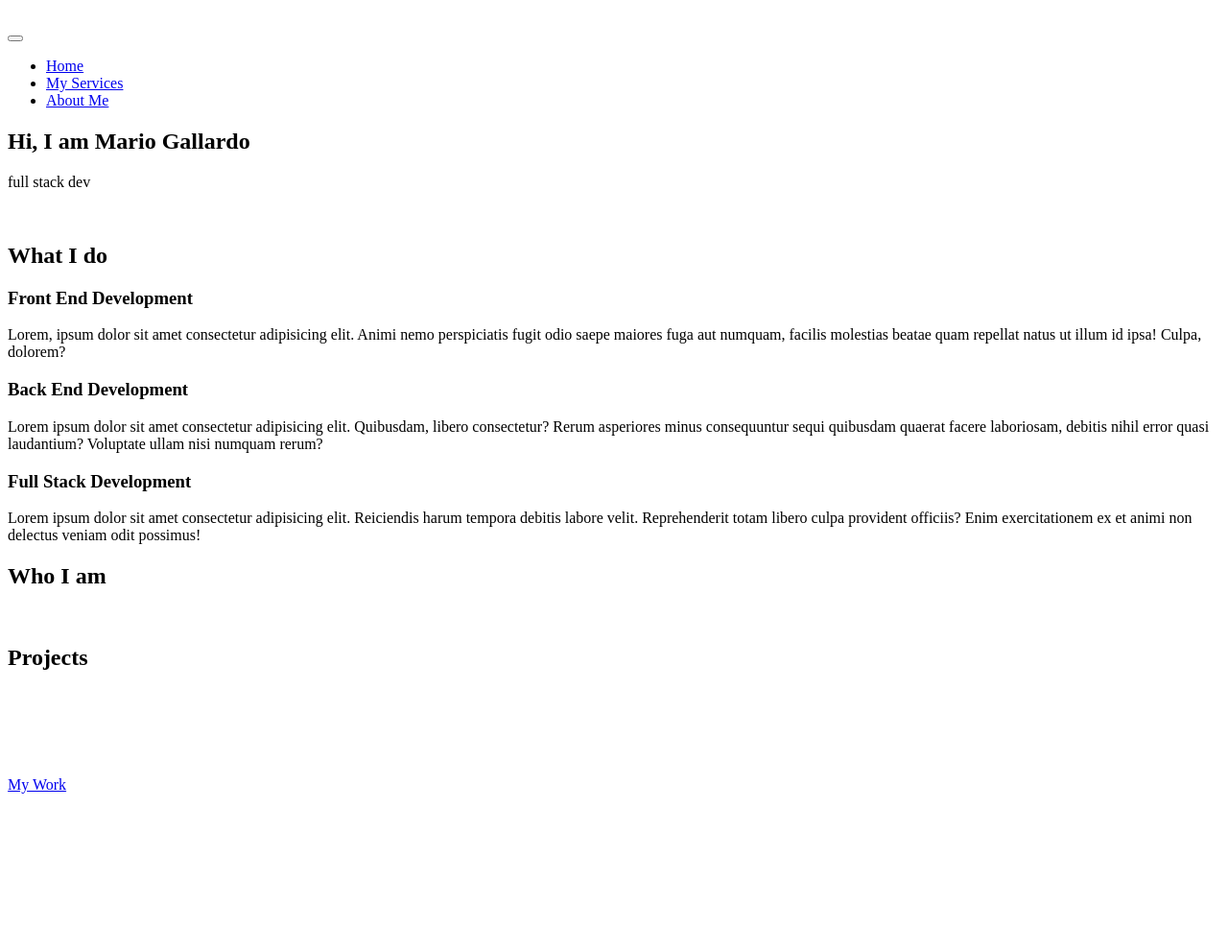
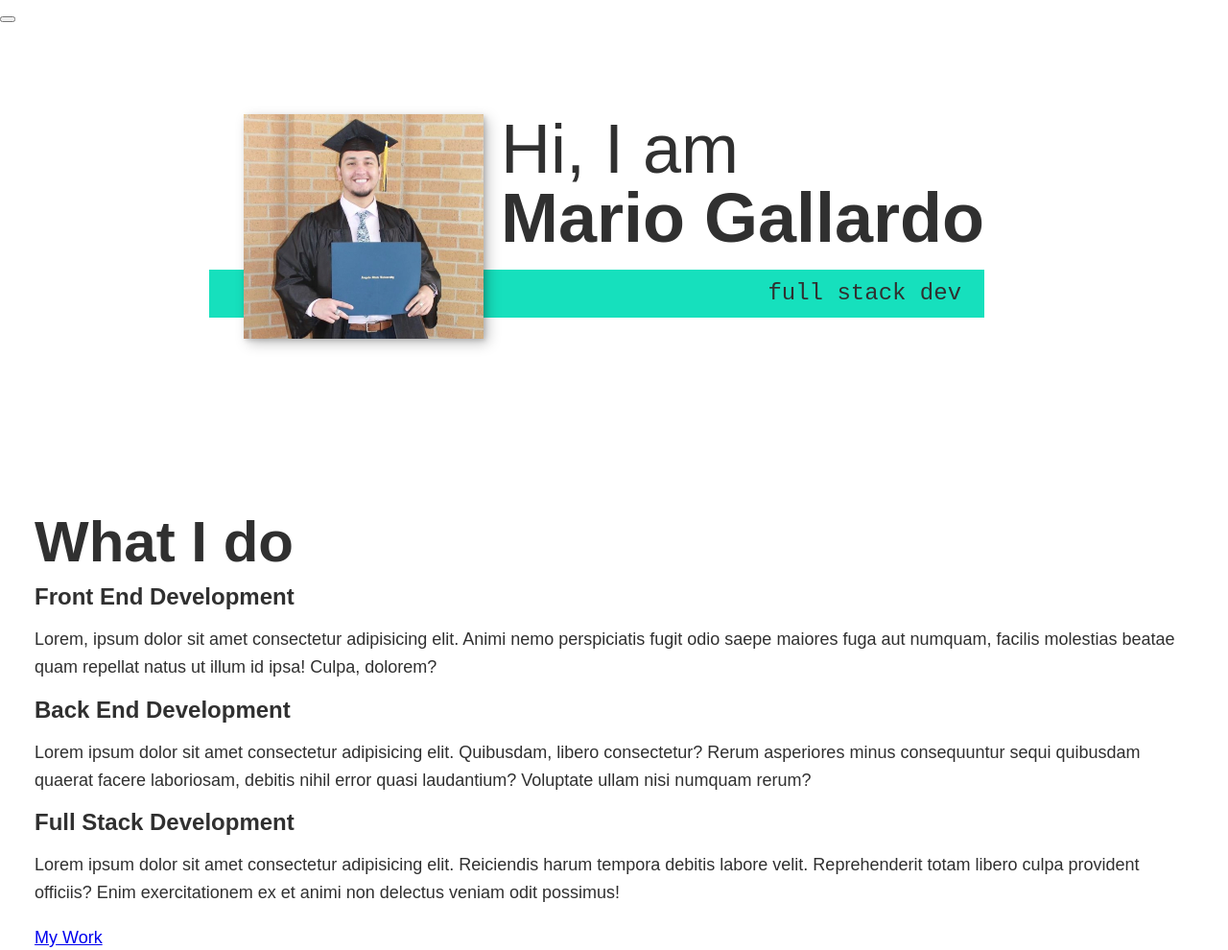
Before and after one commit to mgall13/Portofoio, a plain HTML site: page index.html in a window 1280 px wide. Shown: the top 990 px of the page at 96% size. Before the commit the page ends 835 px from the top, so only its background shows below. Drawn offline with Linux system fonts and the light colour scheme; a web font is replaced by a local one.

Commit message:
adding images and styling

```diff
--- /dev/null
+++ b/assets/css/style.css
@@ -0,0 +1,150 @@
+*,
+*::before,
+*::after {
+    box-sizing: border-box;
+}
+
+:root {
+    --ff-primary: 'Smooch Sans', sans-serif;
+    --ff-secondary: 'Source Code Pro', monospace;
+
+    --fw-reg: 300;
+    --fw-bold: 900;
+
+    --clr-light: #fff;
+    --clr-dark: #303030;
+    --clr-accent: #16e0bd;
+
+    --fs-h1: 3rem;
+    --fs-h2: 2.25rem;
+    --fs-h3: 1.25rem;
+    --fs-body: 1rem;
+
+    --bs: 0.25em 0.25em 0.75em rgba(0,0,0,.25),
+        0.125em 0.125em 0.25em rgba(0,0,0,.15);
+}
+
+@media (min-width: 800px) {
+    :root {
+        --fs-h1: 4.5rem;
+        --fs-h2: 3.75rem;
+        --fs-h3: 1.5rem;
+        --fs-body: 1.125rem;
+    }
+}
+
+/* General styling */
+
+body {
+    background: var(--clr-light);
+    color: var(--clr-dark);
+    margin: 0;
+    font-family: var(--ff-primary);
+    font-size: var(--fs-body);
+    line-height: 1.6;
+}
+
+section {
+    padding: 5em 2em;
+}
+
+img {
+    display: block;
+    max-width: 100%;
+}
+
+strong { font-weight: var(--fw-bold); }
+
+/* Typography */
+
+h1,
+h2,
+h3 {
+    line-height: 1;
+    margin: 0;
+}
+
+h1 {
+    font-size: var(--fs-h1);
+}
+
+h2 {
+    font-size: var(--fs-h2);
+}
+
+h3 {
+    font-size: var(--fs-h3);
+}
+
+.section__title {
+    margin-bottom: .25em;
+}
+
+.section__title--intro {
+    font-weight: var(--fw-reg);
+}
+
+.section__title--intro strong {
+    display: block;
+}
+
+.section__subtitle {
+    margin: 0;
+    font-size: var(--fs-h3);
+}
+
+.section__subtitle--intro,
+.section__subtitle--about {
+    background: var(--clr-accent);
+    padding: .25em 1em;
+    font-family: var(--ff-secondary);
+    margin-bottom: 1em;
+}
+
+/* header */
+
+nav { display: none ;}
+
+/* Intro Section */
+
+.intro {
+    position: relative;
+}
+
+.intro__img {
+    box-shadow: var(--bs);
+}
+
+.section__subtitle--intro {
+    display: inline-block;
+}
+
+@media (min-width: 600px) {
+    .intro {
+        display: grid;
+        width: min-content;
+        margin: auto;
+        grid-column-gap: 1em;
+        grid-template-areas:
+            "img title"
+            "img subtitle";
+        grid-template-columns: min-content max-content;
+    }
+
+    .intro__img {
+        grid-area: img;
+        min-width: 250px;
+        position: relative;
+        z-index: 2;
+    }
+
+    .section__subtitle--intro {
+        align-self: start;
+        grid-column: -1 / 1;
+        grid-row: 2;
+        text-align: right;
+        position: relative;
+        left: -1.5em;
+        width: calc(100% + 1.5em);
+    }
+}
--- a/index.html
+++ b/index.html
@@ -7,6 +7,10 @@
     <title>Dev Mario Portfolio Website</title>
     <link rel="stylesheet" href="https://cdnjs.cloudflare.com/ajax/libs/font-awesome/6.0.0/css/all.min.css"
     integrity="sha512-9usAa10IRO0HhonpyAIVpjrylPvoDwiPUiKdWk5t3PyolY1cOd4DSE0Ga+ri4AuTroPR5aQvXU9xC6qOPnzFeg==" crossorigin="anonymous" referrerpolicy="no-referrer" />
+    <link rel="preconnect" href="https://fonts.googleapis.com">
+    <link rel="preconnect" href="https://fonts.gstatic.com" crossorigin>
+    <link href="https://fonts.googleapis.com/css2?family=Smooch+Sans:wght@300&display=swap" rel="stylesheet">
+    <link rel="stylesheet" href="./assets/css/style.css">
 
 
 </head>
@@ -23,7 +27,7 @@
                 <li class="nav__item"><a href="#home" class="nav__link">Home</a></li>
                 <li class="nav__item"><a href="#services" class="nav__link">My Services</a></li>
                 <li class="nav__item"><a href="#about" class="nav__link">About Me</a></li>
-                <!-- <li class="nav__item"><a href="#" class="nav__link">Home</a></li> -->
+                <li class="nav__item"><a href="#projects" class="nav__link">Projects</a></li>
             </ul>
         </nav>
     </header>
@@ -35,7 +39,7 @@
             Hi, I am <strong>Mario Gallardo</strong>
         </h1>
         <p class="section__subtitle section__subtitle--intro">full stack dev</p>
-        <img src="" alt="">
+        <img src="./assets/images/Graduation.jpg" alt="Profile Picture" class="intro__img">
     </section>
 
     <!-- Services offered -->
@@ -65,8 +69,10 @@
                      debitis labore velit. Reprehenderit totam libero culpa provident officiis?
                      Enim exercitationem ex et animi non delectus veniam odit possimus!
             </div>
+        </div>
 
-        </div>
+        <a href="#work" class="btn">My Work</a>
+    </section>
 
         <!-- About Me -->
         <section class="about-me" id="about">
@@ -87,15 +93,15 @@
             <p class="section__subtitle"></p>
 
             <div class="portfolio">
-                <a href="#" class="portfolio__item">
-                    <img src="" alt="" class="portfolio__img">
+                <a href="https://ravenclaw-penguinpost.herokuapp.com/login" class="portfolio__item">
+                    <img src="./assets/images/PenguinPost.png" alt="Login page of Penguin Post" class="portfolio__img">
                 </a>
             </div>
 
 
             <div class="portfolio">
                 <a href="#" class="portfolio__item">
-                    <img src="" alt="" class="portfolio__img">
+                    <img src="./assets/images/RunBuddy.png" alt="Run Buddy Homepage" class="portfolio__img">
                 </a>
             </div>
 
@@ -116,11 +122,17 @@
                     <img src="" alt="" class="portfolio__img">
                 </a>
             </div>
-
         </section>
 
+        <!-- Footer -->
+        <footer>
+            <a href="mailto:mariogallardo1331@yahoo.com" class="footer-link">mariogallardo1331@yahoo.com</a>
+            <ul class="social-list">
+                <li class="social-list__item"><a class="social-list__link" href="https://github.com/mgall13">GitHub</a></li>
+                <li class="social-list__item"><a class="social-list__link" href="https://www.linkedin.com/in/mario-gallardo/">LinkedIn</a></li>
+            </ul>
+        </footer>
 
-        <a href="#work" class="btn">My Work</a>
     </section>
 </body>
 </html>
```
Also changed, not shown: assets/images/Graduation.jpg (added), assets/images/PenguinPost.png (added), assets/images/RunBuddy.png (added).
